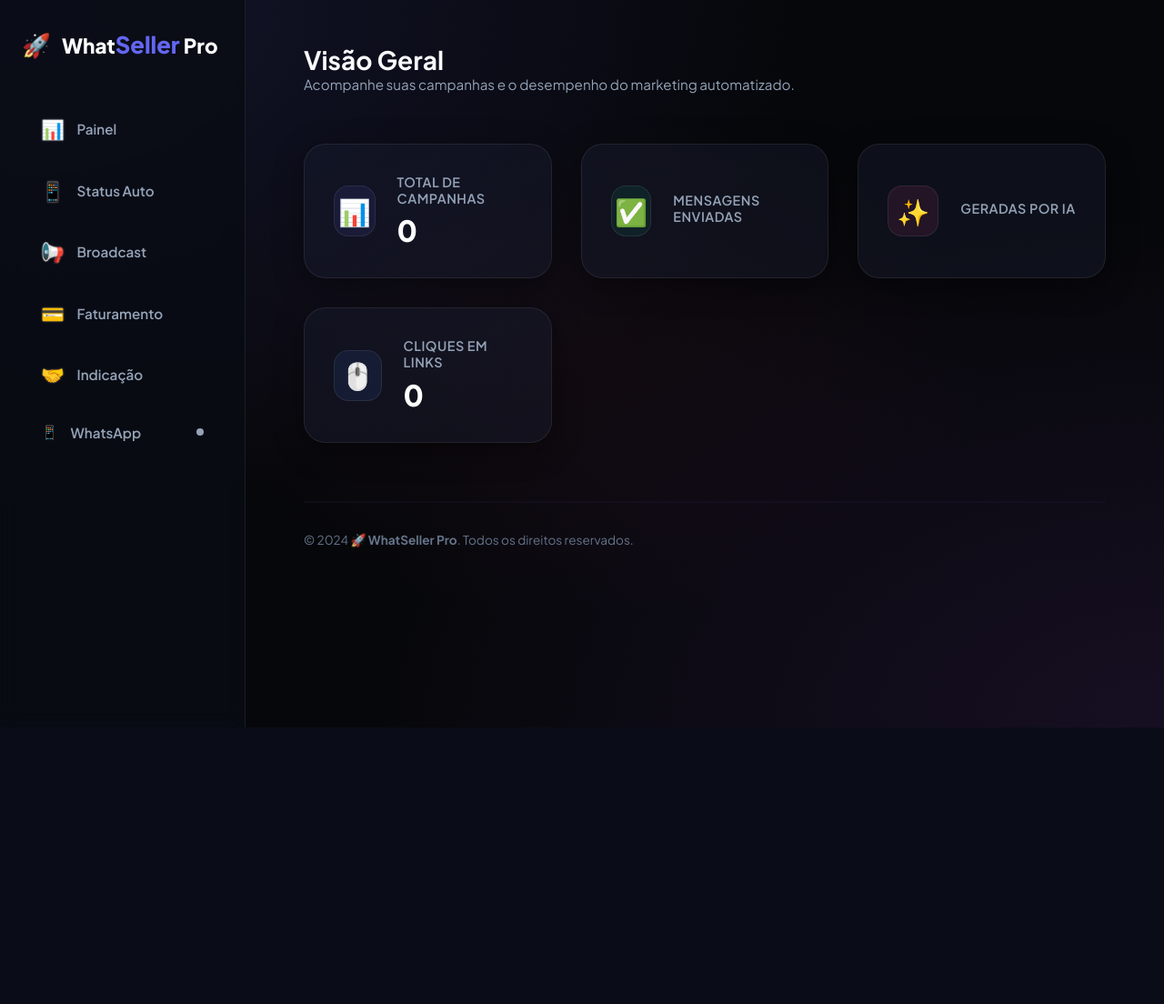
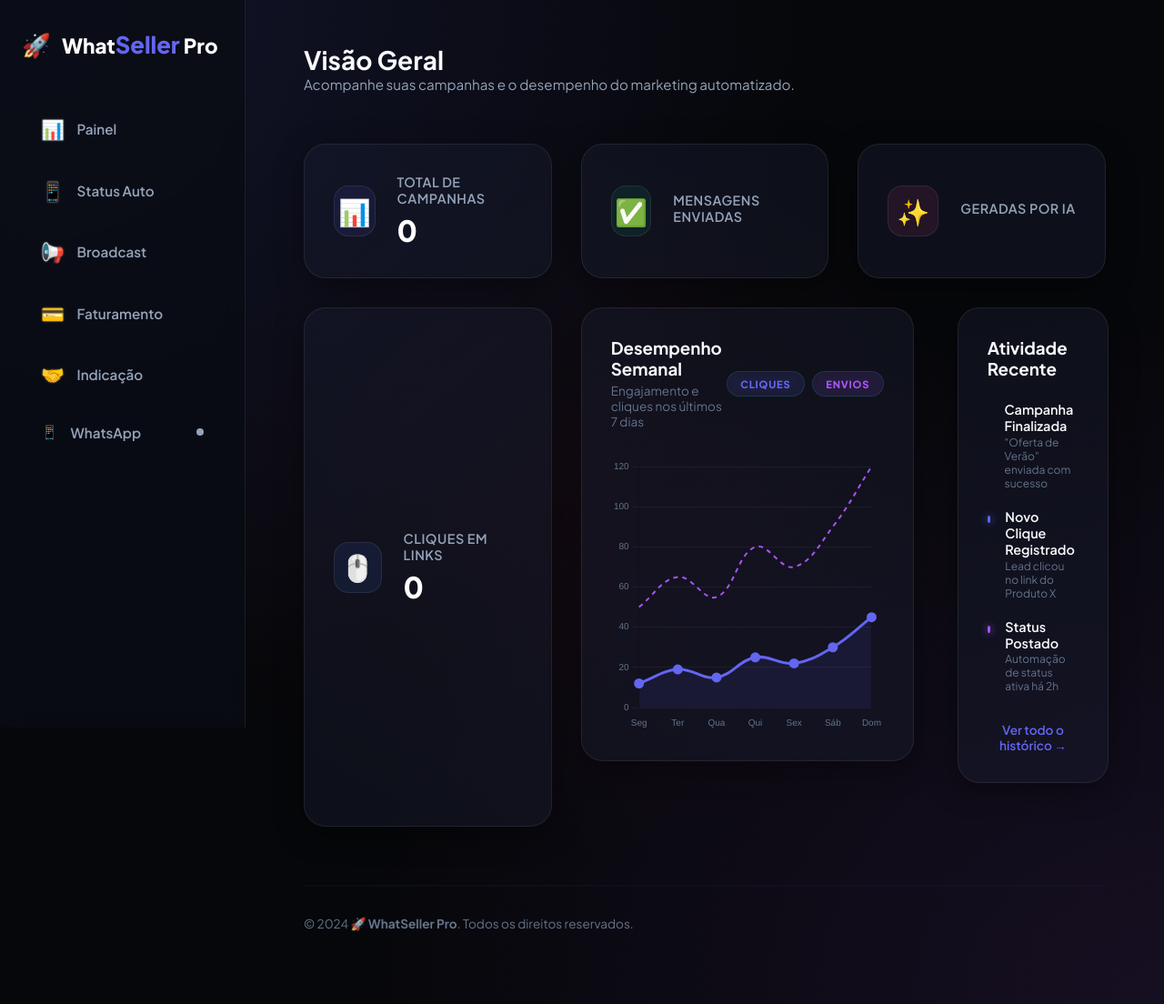
Before and after one commit to cleiltonrodriguesofc/whatsapp_seller, a Python web app: template core/presentation/web/templates/dashboard.html in a window 1280 px wide. Shown: the whole page at 91% size. Before the commit the page ends 800 px from the top, so only its background shows below. Run offline with Jinja, Linux system fonts and the light colour scheme; the template is opened without the code that fills it, so the values that code supplies are empty.

Commit message:
feat(dashboard): add Chart.js analytics and real-time activity stream with glassmorphism

```diff
--- a/core/presentation/web/templates/base.html
+++ b/core/presentation/web/templates/base.html
@@ -6,6 +6,7 @@
     <meta name="viewport" content="width=device-width, initial-scale=1.0">
     <title>{{ title or "🚀 WhatSeller Pro" }}</title>
     <link rel="stylesheet" href="/static/style.css">
+    <script src="https://cdn.jsdelivr.net/npm/chart.js"></script>
 </head>
 
 <body>
--- a/core/presentation/web/templates/dashboard.html
+++ b/core/presentation/web/templates/dashboard.html
@@ -5,15 +5,15 @@
 
 {% block content %}
 {% if subscription and subscription.status == "trialing" %}
-<div class="card trial-banner" style="background: linear-gradient(135deg, #6366f1 0%, #a855f7 100%); color: white; margin-bottom: 2rem; border: none; display: flex; align-items: center; justify-content: space-between; padding: 1.5rem 2rem;">
-    <div style="display: flex; align-items: center; gap: 1rem;">
-        <span style="font-size: 1.5rem;">🎁</span>
+<div class="card trial-banner animate-fade-in" style="background: linear-gradient(135deg, rgba(99, 102, 241, 0.2) 0%, rgba(168, 85, 247, 0.2) 100%); border: 1px solid rgba(255, 255, 255, 0.1); margin-bottom: 2.5rem; display: flex; align-items: center; justify-content: space-between; padding: 1.5rem 2.5rem; backdrop-filter: blur(10px);">
+    <div style="display: flex; align-items: center; gap: 1.5rem;">
+        <div style="font-size: 2rem; background: rgba(255, 255, 255, 0.05); width: 60px; height: 60px; display: flex; align-items: center; justify-content: center; border-radius: 16px;">🎁</div>
         <div>
-            <h4 style="margin: 0; font-weight: 700;">Seu Trial Gratuito está ativo!</h4>
-            <p style="margin: 0; opacity: 0.9; font-size: 0.9rem;">Você tem <strong>{{ days_left }} dias</strong> restantes para testar todas as funcionalidades Pro.</p>
+            <h4 style="margin: 0; font-weight: 800; font-size: 1.1rem; color: white;">Seu Trial Gratuito está ativo!</h4>
+            <p style="margin: 0.25rem 0 0 0; color: var(--text-secondary); font-size: 0.9rem;">Você tem <strong style="color: var(--primary-light);">{{ days_left }} dias</strong> restantes para testar todas as funcionalidades Pro.</p>
         </div>
     </div>
-    <a href="/pricing" class="btn btn-primary" style="background: white; color: var(--primary); border: none; font-weight: 700; padding: 0.6rem 1.2rem; border-radius: 8px;">
+    <a href="/pricing" class="btn btn-primary">
         Fazer Upgrade Agora
     </a>
 </div>
@@ -48,6 +48,110 @@
             <p>{{ total_clicks or 0 }}</p>
         </div>
     </div>
+<div class="grid-split" style="grid-template-columns: 2fr 1fr; margin-bottom: 3rem;">
+    <!-- Performance Chart -->
+    <div class="card" style="padding: 2rem;">
+        <div style="display: flex; justify-content: space-between; align-items: center; margin-bottom: 2rem;">
+            <div>
+                <h3 style="margin-bottom: 0.25rem;">Desempenho Semanal</h3>
+                <p style="font-size: 0.85rem; color: var(--text-muted);">Engajamento e cliques nos últimos 7 dias</p>
+            </div>
+            <div style="display: flex; gap: 0.5rem;">
+                <span class="badge badge-success" style="background: rgba(99, 102, 241, 0.1); color: var(--primary);">Cliques</span>
+                <span class="badge badge-success" style="background: rgba(168, 85, 247, 0.1); color: var(--secondary);">Envios</span>
+            </div>
+        </div>
+        <div style="height: 300px; width: 100%;">
+            <canvas id="performanceChart"></canvas>
+        </div>
+    </div>
+
+    <!-- Recent Activity -->
+    <div class="card" style="padding: 2rem; display: flex; flex-direction: column;">
+        <h3 style="margin-bottom: 1.5rem;">Atividade Recente</h3>
+        <div style="display: flex; flex-direction: column; gap: 1.25rem; flex-grow: 1;">
+            <div style="display: flex; gap: 1rem; align-items: flex-start;">
+                <div style="width: 8px; height: 8px; border-radius: 50%; background: var(--success); margin-top: 0.5rem; box-shadow: 0 0 8px var(--success);"></div>
+                <div>
+                    <p style="font-size: 0.9rem; font-weight: 600; margin-bottom: 0.1rem;">Campanha Finalizada</p>
+                    <p style="font-size: 0.75rem; color: var(--text-muted);">"Oferta de Verão" enviada com sucesso</p>
+                </div>
+            </div>
+            <div style="display: flex; gap: 1rem; align-items: flex-start;">
+                <div style="width: 8px; height: 8px; border-radius: 50%; background: var(--primary); margin-top: 0.5rem; box-shadow: 0 0 8px var(--primary);"></div>
+                <div>
+                    <p style="font-size: 0.9rem; font-weight: 600; margin-bottom: 0.1rem;">Novo Clique Registrado</p>
+                    <p style="font-size: 0.75rem; color: var(--text-muted);">Lead clicou no link do Produto X</p>
+                </div>
+            </div>
+            <div style="display: flex; gap: 1rem; align-items: flex-start;">
+                <div style="width: 8px; height: 8px; border-radius: 50%; background: var(--secondary); margin-top: 0.5rem; box-shadow: 0 0 8px var(--secondary);"></div>
+                <div>
+                    <p style="font-size: 0.9rem; font-weight: 600; margin-bottom: 0.1rem;">Status Postado</p>
+                    <p style="font-size: 0.75rem; color: var(--text-muted);">Automação de status ativa há 2h</p>
+                </div>
+            </div>
+        </div>
+        <a href="/activities" style="margin-top: 2rem; text-align: center; font-size: 0.85rem; color: var(--primary); font-weight: 600; text-decoration: none;">Ver todo o histórico →</a>
+    </div>
 </div>
 
+<script>
+    document.addEventListener('DOMContentLoaded', function() {
+        const ctx = document.getElementById('performanceChart').getContext('2d');
+
+        // Mock data for 7 days
+        const labels = ['Seg', 'Ter', 'Qua', 'Qui', 'Sex', 'Sáb', 'Dom'];
+        const data = {
+            labels: labels,
+            datasets: [
+                {
+                    label: 'Cliques',
+                    data: [12, 19, 15, 25, 22, 30, 45],
+                    borderColor: '#6366f1',
+                    backgroundColor: 'rgba(99, 102, 241, 0.1)',
+                    fill: true,
+                    tension: 0.4,
+                    borderWidth: 3,
+                    pointRadius: 4,
+                    pointBackgroundColor: '#6366f1'
+                },
+                {
+                    label: 'Mensagens',
+                    data: [50, 65, 55, 80, 70, 90, 120],
+                    borderColor: '#a855f7',
+                    backgroundColor: 'transparent',
+                    fill: false,
+                    tension: 0.4,
+                    borderWidth: 2,
+                    borderDash: [5, 5],
+                    pointRadius: 0
+                }
+            ]
+        };
+
+        new Chart(ctx, {
+            type: 'line',
+            data: data,
+            options: {
+                responsive: true,
+                maintainAspectRatio: false,
+                plugins: {
+                    legend: { display: false }
+                },
+                scales: {
+                    y: {
+                        beginAtZero: true,
+                        grid: { color: 'rgba(255, 255, 255, 0.05)', drawBorder: false },
+                        ticks: { color: '#64748b', font: { size: 10 } }
+                    },
+                    x: {
+                        grid: { display: false },
+                        ticks: { color: '#64748b', font: { size: 10 } }
+                    }
+                }
+            }
+        });
+    });
+</script>
 {% endblock %}
```
